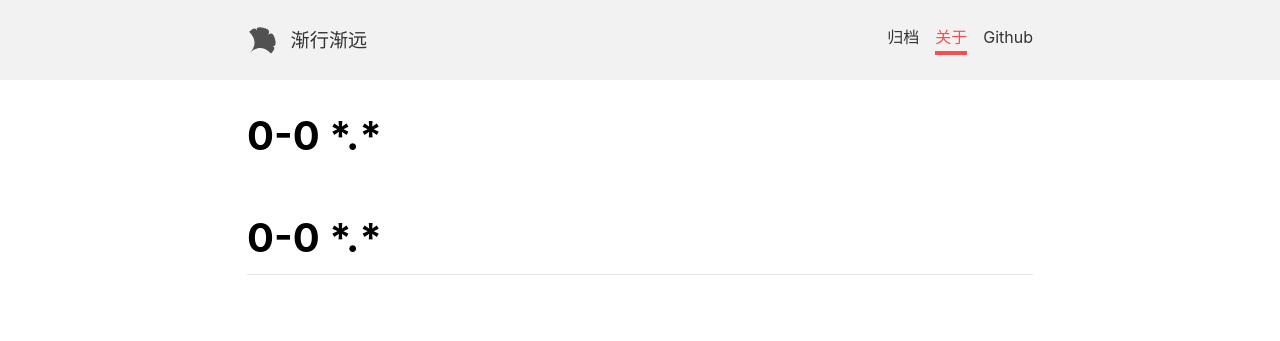
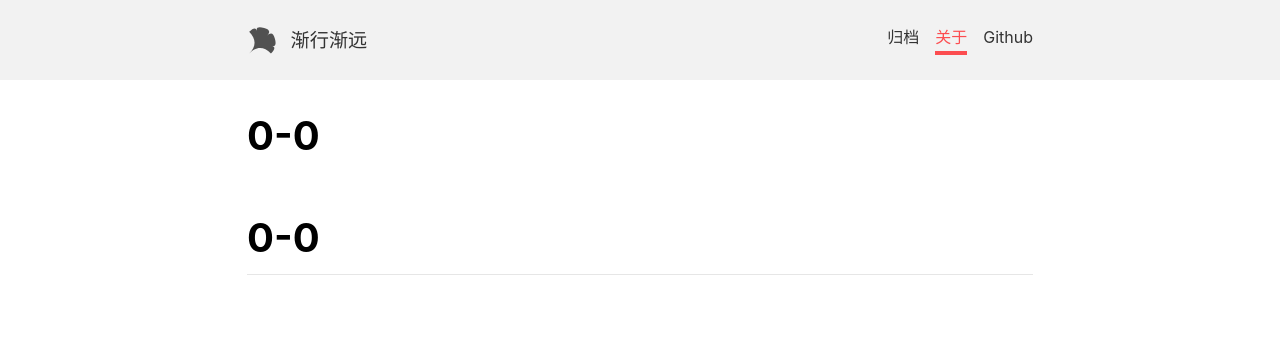
Before and after one commit to A175A174/A175A174.github.io, a Jekyll site: the page built from about.md, in a window 1280 px wide. Shown: the top 341 px of the page. Built offline with Jekyll 4.4.1, drawn with Linux system fonts in a browser that asks for light colours; nearby versions of some CDN libraries; our own code applies the rules of GitHub Pages for plain Markdown files.

```diff
--- a/about.md
+++ b/about.md
@@ -9,4 +9,4 @@ author: Tian Qi
 key: page-about
 ---
 
-# 0-0   \*\.\*
+# 0-0
```
